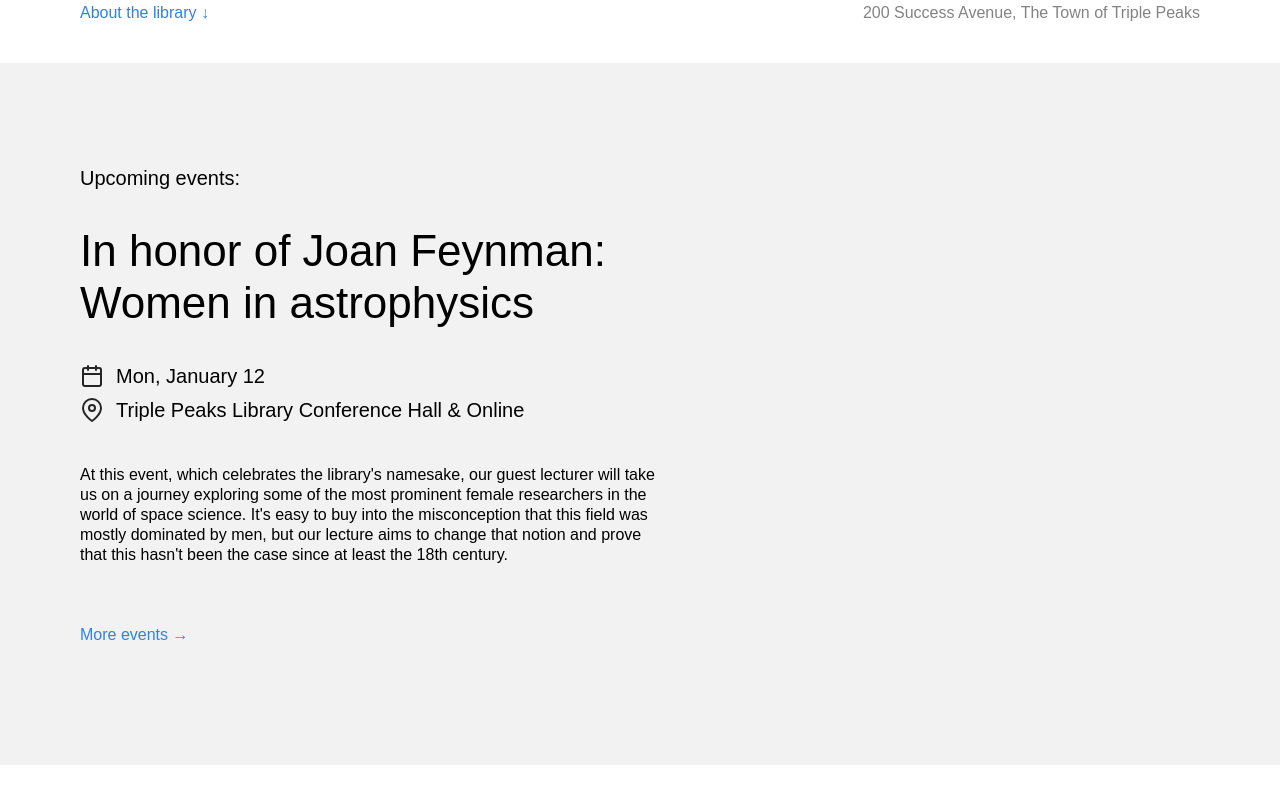
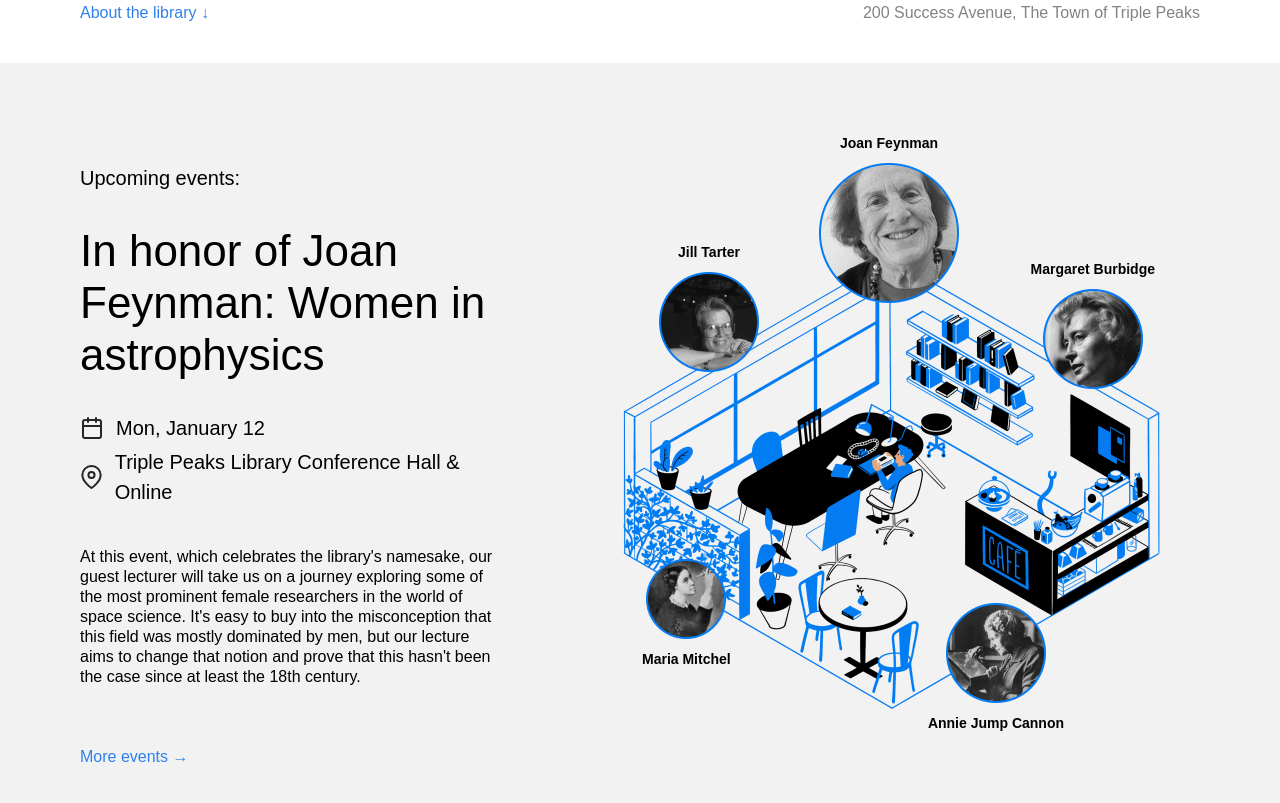
Before and after one commit to yandiux/Library-hmtlcss, a plain HTML site: page index.html in a window 1280 px wide. Shown: the part 737-1540 px from the top of the page. Before the commit the page ends 1502 px from the top, so only its background shows below. Drawn offline with Linux system fonts and the light colour scheme.

Commit message:
changes into the event section adding images and styles to that section

```diff
--- a/index.html
+++ b/index.html
@@ -89,6 +89,53 @@
               century.
             </p>
             <a href="#" class="events__more">More events &rarr;</a>
+          </div>
+          <div class="events__cover">
+            <img class="events__image" src="./images/cafe.png" alt="cafe" />
+            <div class="person person_name_feynman">
+              <p class="person__caption">Joan Feynman</p>
+              <img
+                class="person__image person__image_size_l"
+                src="./images/person_feynman.png"
+                alt="Feyman"
+              />
+            </div>
+
+            <div class="person person_name_burbidge">
+              <p class="person__caption">Margaret Burbidge</p>
+              <img
+                class="person__image_size_m"
+                src="./images/person_burbidge.png"
+                alt="Burbidge"
+              />
+            </div>
+
+            <div class="person person_name_tarter">
+              <p class="person__caption">Jill Tarter</p>
+              <img
+                class="person__image_size_m"
+                src="./images/person_tarter.png"
+                alt="Tarter"
+              />
+            </div>
+
+            <div class="person person_name_mitchell">
+              <img
+                class="person__image_size_s"
+                src="./images/person_mitchell.png"
+                alt="Mitchel"
+              />
+              <p class="person__caption">Maria Mitchel</p>
+            </div>
+
+            <div class="person person_name_cannon">
+              <img
+                class="person__image_size_m"
+                src="./images/person_cannon.png"
+                alt="person_cannon"
+              />
+              <p class="person__caption">Annie Jump Cannon</p>
+            </div>
           </div>
         </section>
 
--- a/styles/style.css
+++ b/styles/style.css
@@ -169,7 +169,7 @@
 }
 
 .events__cover {
-  /* flex-grow: 1;
+  flex-grow: 1;
   flex-shrink: 0;
   flex-basis: 780px;
   max-width: 780px;
@@ -177,55 +177,71 @@
 }
 
 .events__image {
-  /* max-width: 100%; */
+  max-width: 100%;
 }
 
 .person {
-  /* position: absolute;
+   position: absolute;
   display: flex;
   align-items: center;
   flex-direction: column;
-  gap: 10px; */
+  gap: 10px;
 }
 
 .person_name_feynman {
   /* Use correct values of top/right/bottom/left properties to position the element */
+
+  top: -30px;
+  left: 319px;
 }
 
 .person_name_burbidge {
   /* Use correct values of top/right/bottom/left properties to position the element */
+  top:96px;
+  right: 125px;
 }
 
 .person_name_cannon {
   /* Use correct values of top/right/bottom/left properties to position the element */
+  right: 216px;
+  bottom: 18px;
+
+
 }
 
 .person_name_mitchell {
   /* Use correct values of top/right/bottom/left properties to position the element */
+
+  left: 142px;
+  bottom: 82px;
 }
 
 .person_name_tarter {
   /* Use correct values of top/right/bottom/left properties to position the element */
+  top: 79px;
+  left: 159px;
 }
 
 .person__image {
-  /* max-width: 100%; */
+   max-width: 100%;
 }
 
 .person__image_size_l {
-  /* width: 140px; */
+   width: 140px;
 }
 
 .person__image_size_m {
-  /* width: 100px; */
+   width: 100px;
 }
 
 .person__image_size_s {
-  /* width: 80px; */
+  width: 80px;
 }
 
 .person__caption {
-  /* text-align: center;
+
+  text-align: center;
   font-size: 14px;
-  margin: 0; */
+  margin: 0;
+  font-weight: bold;
 }
```
